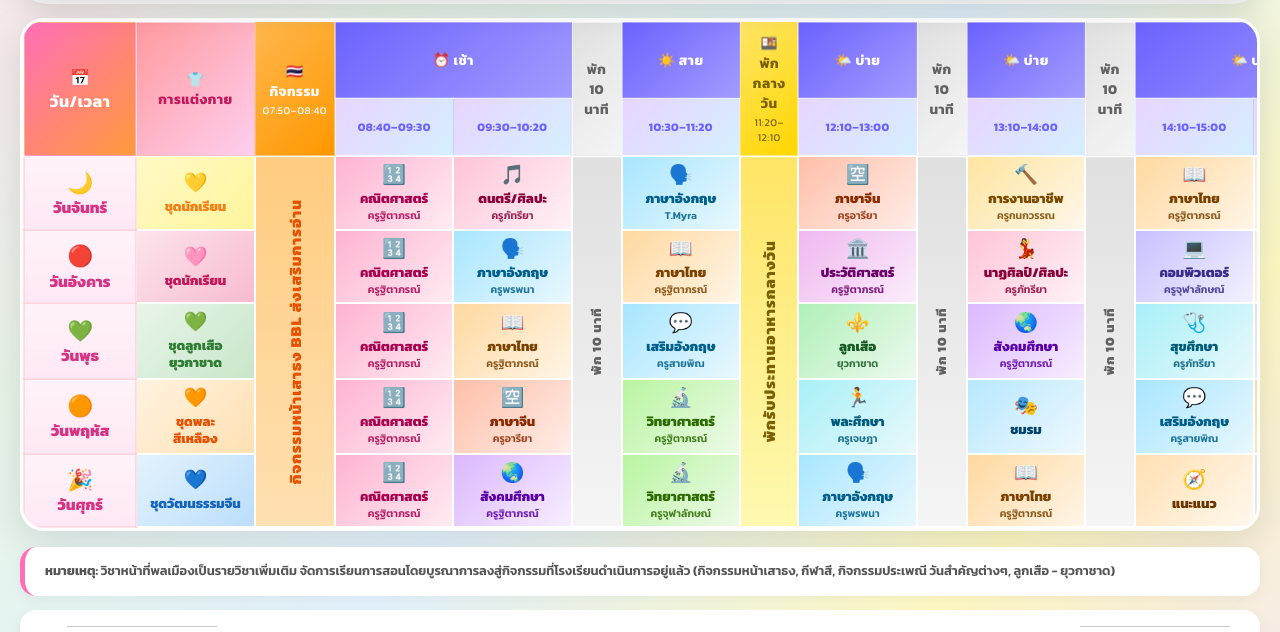
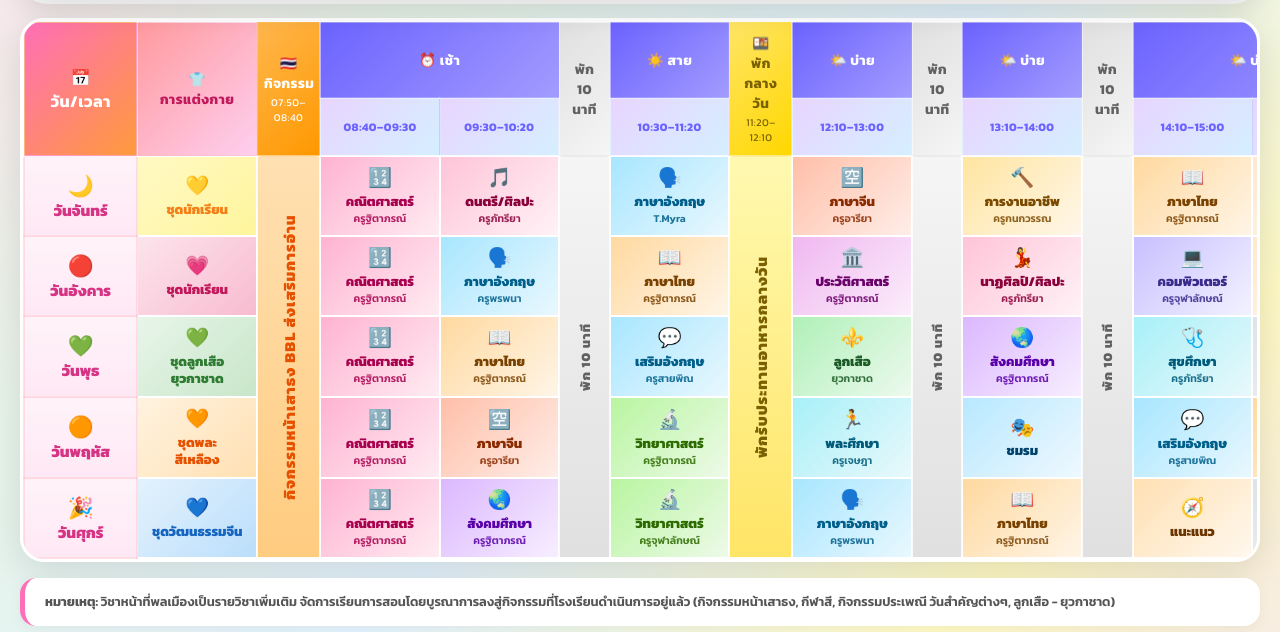
Before and after one commit to ttkz-coder/timetable_p.2, a plain HTML site: page index.html in a window 1280 px wide. Shown: the part 151-783 px from the top of the page. Drawn offline with nearby package versions, Linux system fonts and the light colour scheme.

Commit message:
index.html

```diff
--- a/index.html
+++ b/index.html
@@ -34,7 +34,7 @@
   }
 
   .wrapper {
-    max-width: 1450px; /* ขยายความกว้างเพื่อรองรับคอลัมน์ทั้งหมด */
+    max-width: 1450px;
     margin: 0 auto;
   }
 
@@ -128,9 +128,9 @@
 
   /* Specific Header styles */
   th.dress-header { background: linear-gradient(135deg, #ff9a9e, #fecfef); color: #c2185b; width: 85px; }
-  th.break-header { background: linear-gradient(135deg, #e0e0e0, #f5f5f5); color: #616161; width: 40px; }
-  th.lunch-header { background: linear-gradient(135deg, #ffe566, #ffd700); color: #7a6000; width: 45px; }
-  th.assembly-header { background: linear-gradient(135deg, #ffb74d, #ff9800); color: white; width: 45px; }
+  th.break-header { background: linear-gradient(135deg, #e0e0e0, #f5f5f5); color: #616161; width: 40px; min-width: 40px; max-width: 40px; }
+  th.lunch-header { background: linear-gradient(135deg, #ffe566, #ffd700); color: #7a6000; width: 50px; min-width: 50px; max-width: 50px; }
+  th.assembly-header { background: linear-gradient(135deg, #ffb74d, #ff9800); color: white; width: 50px; min-width: 50px; max-width: 50px; }
   .time-text { font-size: 0.65rem; font-weight: normal; display: block; margin-top: 2px; }
 
   /* Day cells */
@@ -176,18 +176,34 @@
   .subj-teacher { font-size: 0.66rem; opacity: 0.85; display: block; margin-top: 2px; }
   .subj-icon  { font-size: 1.2rem; display: block; margin-bottom: 2px; }
 
-  /* Vertical Merged Cells (Breaks & Assemblies) */
+  /* Vertical Merged Cells (Breaks & Assemblies) - Fixed for html2canvas */
   td.vertical-merge {
-    writing-mode: vertical-rl;
-    transform: rotate(180deg);
+    vertical-align: middle;
+    text-align: center;
+    padding: 0;
+    border: 2px solid rgba(255,255,255,0.8);
+    border-radius: 4px;
+  }
+
+  .v-wrapper {
+    display: flex;
+    justify-content: center;
+    align-items: center;
+    width: 100%;
+    height: 100%;
+    min-height: 400px;
+  }
+
+  .v-text {
+    display: flex;
+    justify-content: center;
+    align-items: center;
+    transform: rotate(-90deg);
     white-space: nowrap;
-    text-align: center;
-    vertical-align: middle;
     font-weight: 800;
     letter-spacing: 1px;
-    padding: 10px 5px;
-    border: 2px solid rgba(255,255,255,0.8);
-    border-radius: 4px;
+    width: 0;
+    height: 0;
   }
 
   .assembly-col { background: linear-gradient(180deg, #ffe0b2, #ffcc80); color: #e65100; font-size: 0.95rem; }
@@ -332,7 +348,9 @@
           </td>
 
           <!-- กิจกรรมหน้าเสาธง (รวบ 5 แถว) -->
-          <td rowspan="5" class="vertical-merge assembly-col">กิจกรรมหน้าเสาธง BBL ส่งเสริมการอ่าน</td>
+          <td rowspan="5" class="vertical-merge assembly-col">
+            <div class="v-wrapper"><span class="v-text">กิจกรรมหน้าเสาธง BBL ส่งเสริมการอ่าน</span></div>
+          </td>
 
           <td class="subject math">
             <span class="subj-icon">🔢</span>
@@ -346,7 +364,9 @@
           </td>
 
           <!-- พัก 10 นาที (รวบ 5 แถว) -->
-          <td rowspan="5" class="vertical-merge break-col">พัก 10 นาที</td>
+          <td rowspan="5" class="vertical-merge break-col">
+            <div class="v-wrapper"><span class="v-text">พัก 10 นาที</span></div>
+          </td>
 
           <td class="subject english">
             <span class="subj-icon">🗣️</span>
@@ -355,7 +375,9 @@
           </td>
 
           <!-- พักกลางวัน (รวบ 5 แถว) -->
-          <td rowspan="5" class="vertical-merge lunch-col">พักรับประทานอาหารกลางวัน</td>
+          <td rowspan="5" class="vertical-merge lunch-col">
+            <div class="v-wrapper"><span class="v-text">พักรับประทานอาหารกลางวัน</span></div>
+          </td>
 
           <td class="subject chinese">
             <span class="subj-icon">🈳</span>
@@ -364,7 +386,9 @@
           </td>
 
           <!-- พัก 10 นาที (รวบ 5 แถว) -->
-          <td rowspan="5" class="vertical-merge break-col">พัก 10 นาที</td>
+          <td rowspan="5" class="vertical-merge break-col">
+            <div class="v-wrapper"><span class="v-text">พัก 10 นาที</span></div>
+          </td>
 
           <td class="subject career">
             <span class="subj-icon">🔨</span>
@@ -373,7 +397,9 @@
           </td>
 
           <!-- พัก 10 นาที (รวบ 5 แถว) -->
-          <td rowspan="5" class="vertical-merge break-col">พัก 10 นาที</td>
+          <td rowspan="5" class="vertical-merge break-col">
+            <div class="v-wrapper"><span class="v-text">พัก 10 นาที</span></div>
+          </td>
 
           <td class="subject thai">
             <span class="subj-icon">📖</span>
@@ -394,7 +420,7 @@
           </td>
 
           <td class="subject dress-pink">
-            <span class="subj-icon">🩷</span>
+            <span class="subj-icon">💗</span> <!-- แก้ไขอิโมจิหัวใจสีชมพูเป็นตัวที่รองรับสากล -->
             <span class="subj-name">ชุดนักเรียน</span>
           </td>
 
@@ -619,9 +645,9 @@
 
     setTimeout(() => {
       html2canvas(document.body, {
-        scale: 2, // เพิ่มความคมชัดเป็น 2 เท่า
+        scale: 2,
         useCORS: true,
-        backgroundColor: '#e8f5e9' // สีพื้นหลังเผื่อโหลด Gradient ไม่ทัน
+        backgroundColor: '#e8f5e9'
       }).then(canvas => {
         const link = document.createElement('a');
         link.download = 'ตารางเรียน_ป2.png';
@@ -638,7 +664,7 @@
           btn.disabled = false;
         }, 2000);
       });
-    }, 300);
+    }, 500); // เพิ่มเวลาหน่วงเล็กน้อยเพื่อให้แน่ใจว่าฟอนต์และสไตล์ประมวลผลเสร็จแล้วก่อนแคป
   });
 </script>
 </body>
```
